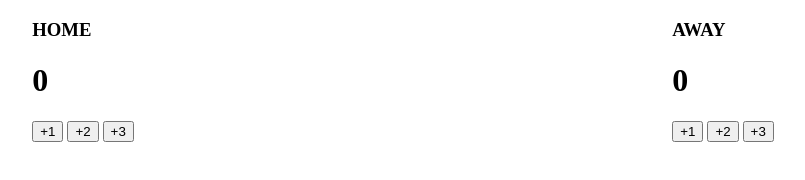
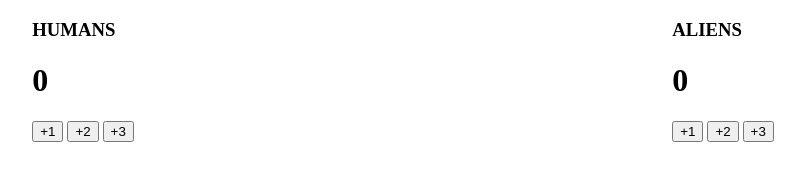
Before and after one commit to imuratov48/ScoreKeeper, a plain HTML site: page index.html in a window 1280 px wide. Shown: the full height of the page, 237-1042 px from the left. Drawn offline with Linux system fonts and the light colour scheme.

Commit message:
updated headings again

```diff
--- a/index.html
+++ b/index.html
@@ -5,14 +5,14 @@
     <body>
         <div class="container">
             <div>
-                <h3>HOME</h3>
+                <h3>HUMANS</h3>
                 <h1 id='scoreHome'></h1>
                 <button onclick = 'add1Home()'>+1</button>
                 <button onclick = 'add2Home()'>+2</button>
                 <button onclick = 'add3Home()'>+3</button>
             </div>
             <div>
-                <h3>AWAY</h3>
+                <h3>ALIENS</h3>
                 <h1 id='scoreGuest'></h1>
                 <button onclick = 'add1Guest()'>+1</button>
                 <button onclick = 'add2Guest()'>+2</button>
```
